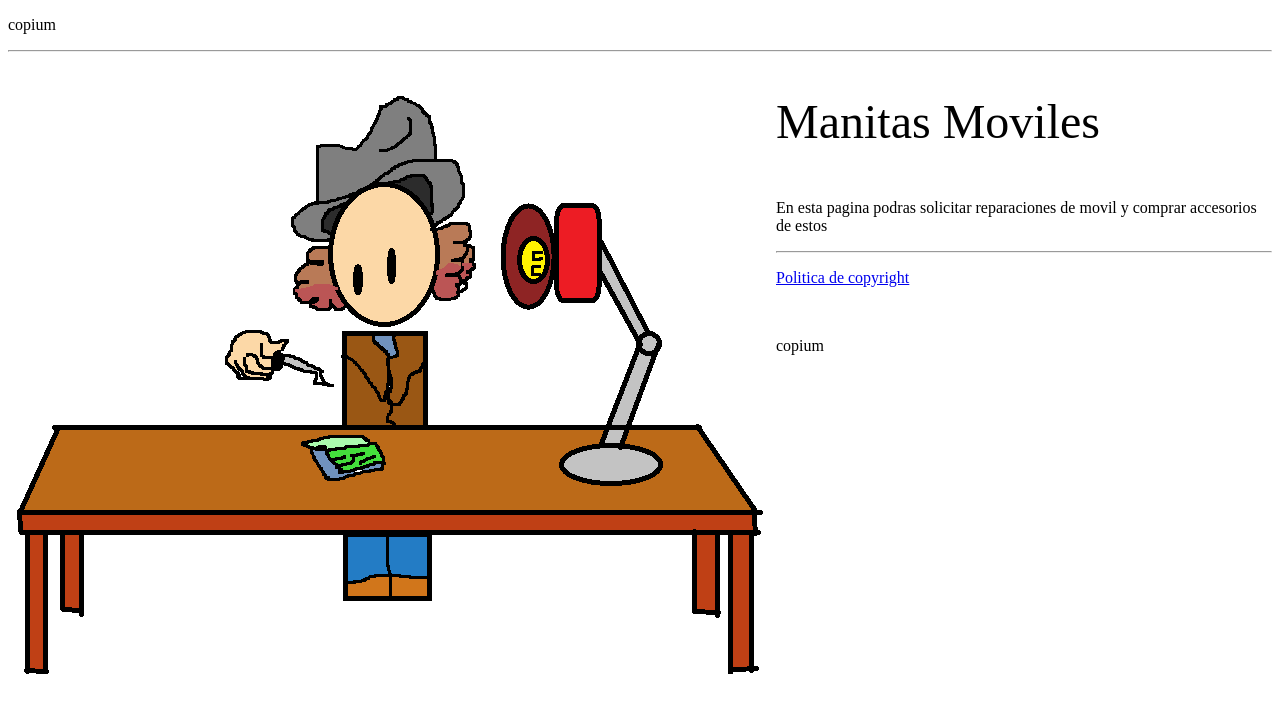
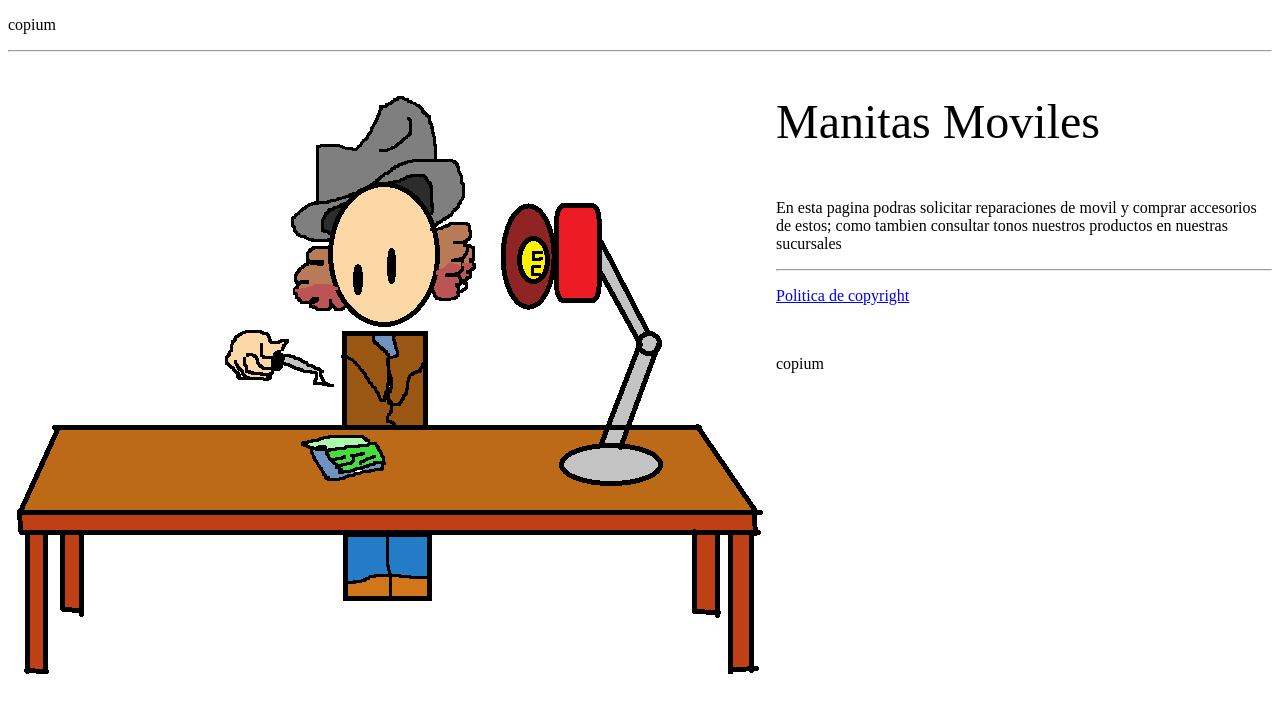
Before and after one commit to dilanbermudez0823-star/manitasmoviles.github.io, a plain HTML site: page index.html in a window 1280 px wide. Drawn offline with Linux system fonts and the light colour scheme.

Commit message:
Update index.html

```diff
--- a/index.html
+++ b/index.html
@@ -14,7 +14,7 @@
   <br>
 <p align = rigth > <font size ="+20" >Manitas Moviles </font></p>
    <br>
-  <p font size =+7> En esta pagina podras solicitar reparaciones de movil y comprar accesorios de estos </p>
+  <p font size =+13> En esta pagina podras solicitar reparaciones de movil y comprar accesorios de estos; como tambien consultar tonos nuestros productos en nuestras sucursales </p>
 
 <hr>
     <footer>
```
